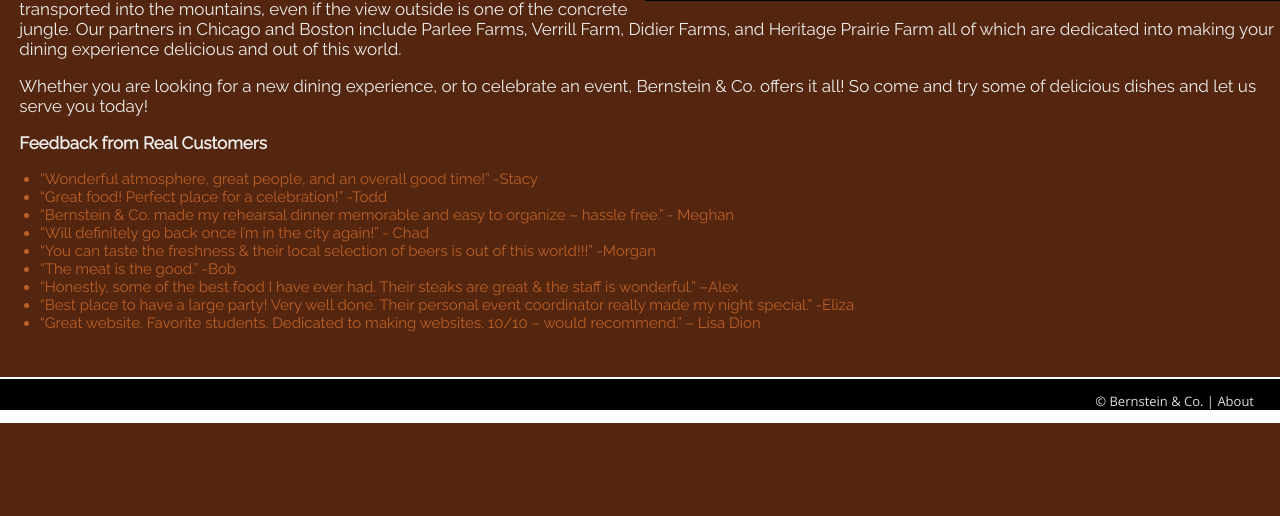
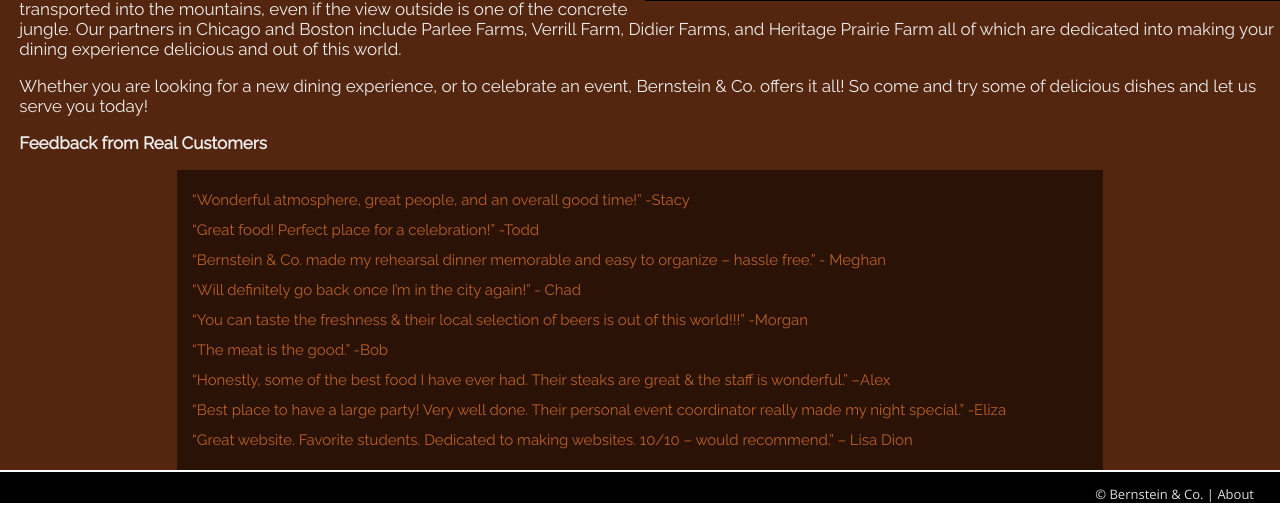
Before and after one commit to zebernst/bernsteinco, a PHP site: page /index.php in a window 1280 px wide. Shown: the part 813-1329 px from the top of the page. Before the commit the page ends 1236 px from the top, so only its background shows below. Run offline with PHP 8.4, Linux system fonts and the light colour scheme.

Commit message:
Update site.css

```diff
--- a/_css/site.css
+++ b/_css/site.css
@@ -40,7 +40,7 @@
 nav a:hover{
     color:#bb6026 ;
 }
-nav a:active{
+nav .activePage{
     color:white
     text-decoration:none;
 }
@@ -67,10 +67,15 @@
     padding-left:1.5%;
 }
 .index ul{
-    margin:0;
     color: #bb6026;
     font-size: 15px;
-    padding-bottom:3em;
+    padding: 1em;
+    width: 70%;
+    list-style: inside;
+    margin: auto;
+    line-height: 2em;
+    list-style-type: none;
+    background-color: rgba(0,0,0,.5);
 }
 
 #footer{
```
